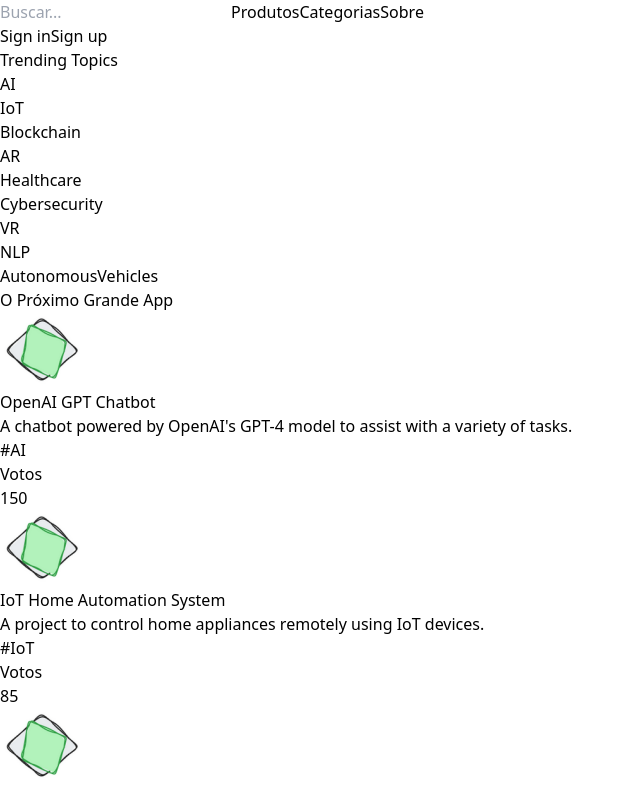
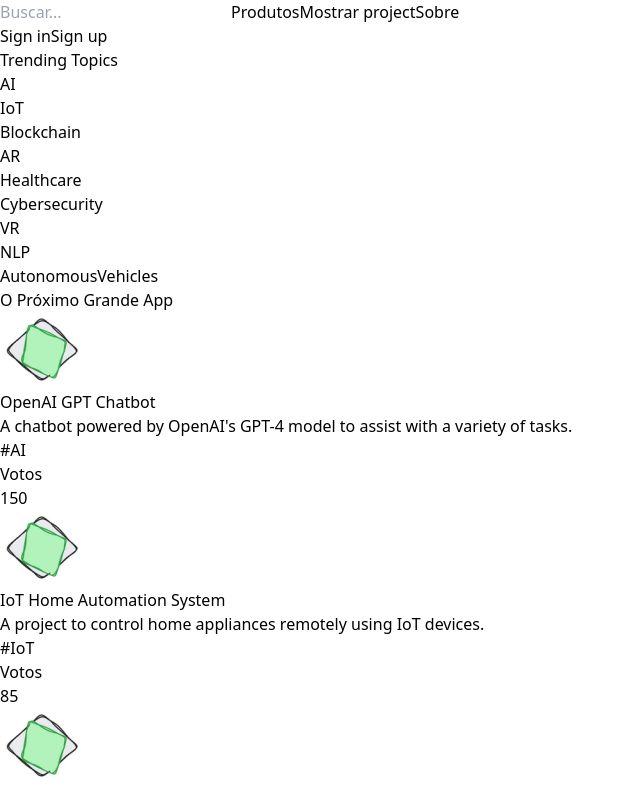
Before and after one commit to yuribodo/product-hunt-clone, a React (Vite) app: page / in a window 1280 px wide. Shown: the top 790 px of the page, without its empty margins (0-640 px from the left). Built offline with nearby package versions, Linux system fonts and the light colour scheme; no server answers.

Commit message:
create project page

```diff
--- a/src/App.tsx
+++ b/src/App.tsx
@@ -3,11 +3,11 @@
 import Home from './Components/Home';
 import { ClerkProvider } from '@clerk/clerk-react'
 import NotFound from './Components/NotFound';
-import Categorias from './Pages/Categorias';
 import Produtos from './Pages/Produtos';
 import Sobre from './Pages/Sobre';
 import ProjectDetails from './Pages/ProjectDetails';
 import projects from '../projects.json'; // Importe sua lista de projetos
+import CreateProject from './Pages/CreateProject';
 
 const PUBLISHABLE_KEY = import.meta.env.VITE_CLERK_PUBLISHABLE_KEY;
 
@@ -24,7 +24,7 @@
             <Route path="/" element={<Home />} />
             <Route path="*" element={<NotFound />} />
             <Route path='/produtos' element={<Produtos/>}/>
-            <Route path='/categorias' element={<Categorias/>}/>
+            <Route path='/createproject' element={<CreateProject/>}/>
             <Route path='/sobre' element={<Sobre/>}/>
             <Route path="/project/:id" element={<ProjectDetails projects={projects} />} />
           </Routes>
--- a/src/Components/Navbar.tsx
+++ b/src/Components/Navbar.tsx
@@ -37,13 +37,13 @@
               Produtos
             </motion.button>
           </Link>
-          <Link to="/categorias" className='hover:text-blue-500 transition-colors'>
+          <Link to="/createproject" className='hover:text-blue-500 transition-colors'>
             <motion.button
               type="button"
               whileHover={{ scale: 1.1 }}
               whileTap={{ scale: 0.9 }}
             >
-              Categorias
+              Mostrar project
             </motion.button>
           </Link>
           <Link to="/sobre" className='hover:text-blue-500 transition-colors'>
--- a/src/Pages/Categorias.tsx
+++ /dev/null
@@ -1,9 +0,0 @@
-
-
-const Categorias = () => {
-  return (
-    <div>Categorias</div>
-  )
-}
-
-export default Categorias
--- /dev/null
+++ b/src/Pages/CreateProject.tsx
@@ -0,0 +1,9 @@
+
+
+const CreateProject = () => {
+  return (
+    <div>CreateProject</div>
+  )
+}
+
+export default CreateProject
```
